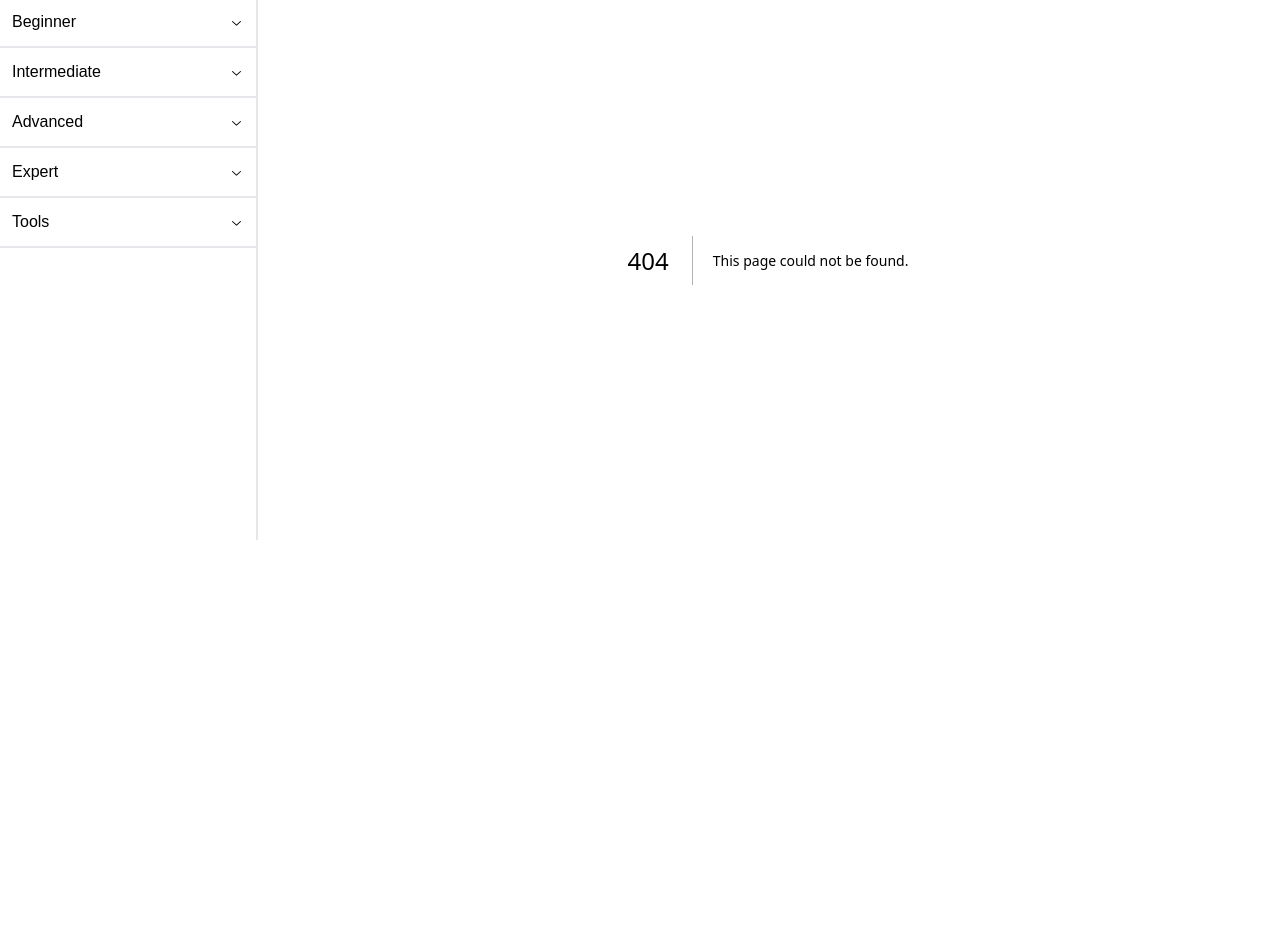
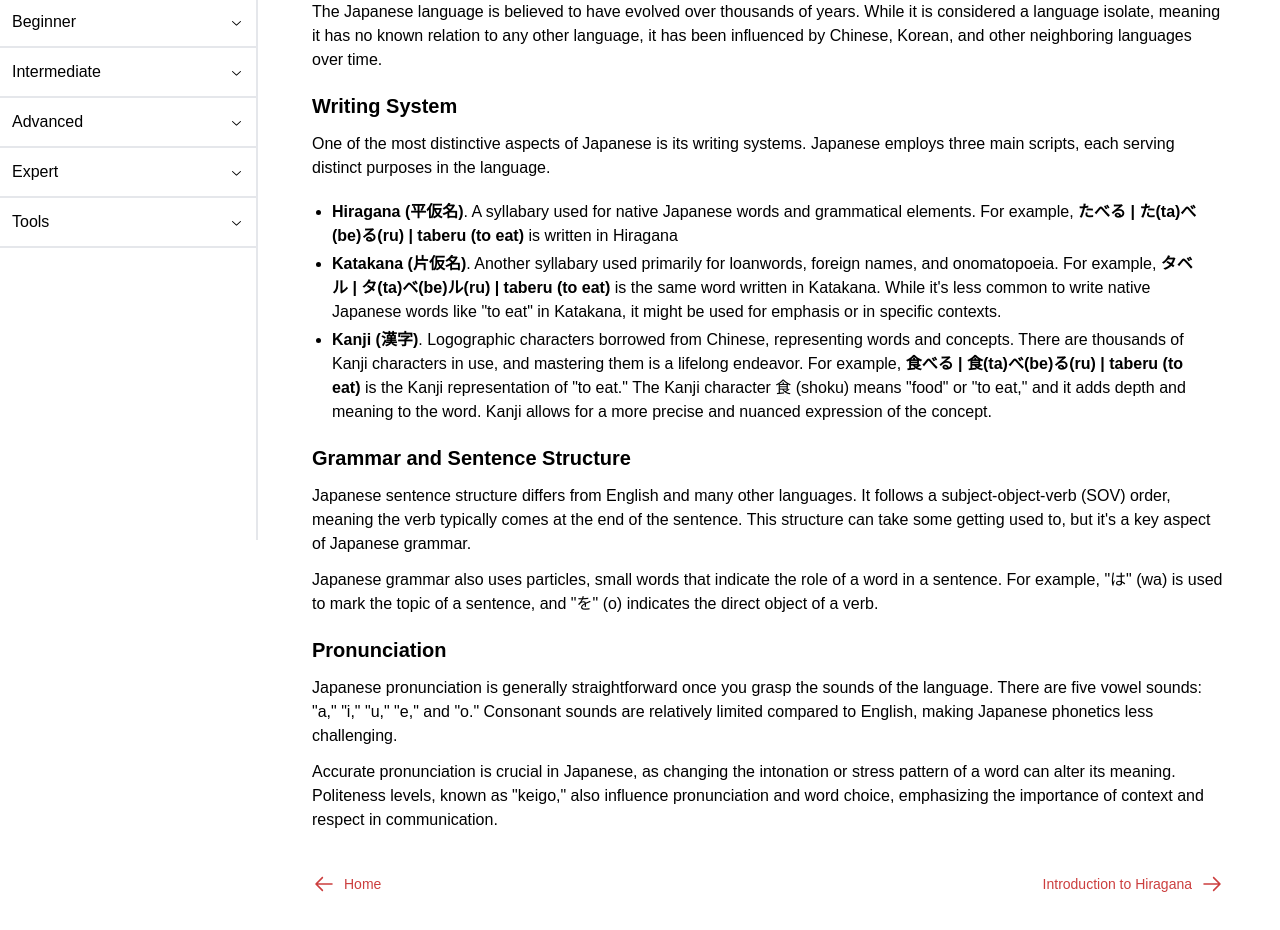
Before and after one commit to LinCie/tanukihub, a Next.js app: page /introductory/intro-to-japanese in a window 1280 px wide. Before the commit this address had no page. Shown: the part 260-1190 px from the top of the page. Before the commit the page ends 976 px from the top, so only its background shows below. Built offline with nearby package versions, Linux system fonts and the light colour scheme; a web font is replaced by a local one.

Commit message:
finalize intro to japanese page

```diff
--- /dev/null
+++ b/app/introductory/intro-to-japanese/page.tsx
@@ -0,0 +1,118 @@
+// Custom Component Imports
+import PageTitle from "@/components/typography/PageTitle";
+import Paragraph from "@/components/typography/Paragraph";
+import BottomNavigation from "@/components/navigation/BottomNavigation";
+import BottomNavigationLink from "@/components/navigation/BottomNavigationLink";
+import SectionTitle from "@/components/typography/SectionTitle";
+import List from "@/components/list/List";
+import ListContent from "@/components/list/ListContent";
+import Bold from "@/components/typography/Bold";
+
+const WritingSystemSection = () => {
+  return (
+    <section id="writing-system">
+      <SectionTitle>Writing System</SectionTitle>
+      <Paragraph>
+        One of the most distinctive aspects of Japanese is its writing systems.
+        Japanese employs three main scripts, each serving distinct purposes in
+        the language.
+      </Paragraph>
+      <List type="disc" position="outside" className="mx-5">
+        <ListContent className="mb-1 text-sm text-black last-of-type:mb-4 dark:text-white sm:text-base last-of-type:sm:mb-5">
+          <Bold>Hiragana (平仮名)</Bold>. A syllabary used for native Japanese
+          words and grammatical elements. For example,{" "}
+          <Bold>たべる | た(ta)べ(be)る(ru) | taberu (to eat)</Bold> is written
+          in Hiragana
+        </ListContent>
+        <ListContent className="mb-1 text-sm text-black last-of-type:mb-4 dark:text-white sm:text-base last-of-type:sm:mb-5">
+          <Bold>Katakana (片仮名)</Bold>. Another syllabary used primarily for
+          loanwords, foreign names, and onomatopoeia. For example,{" "}
+          <Bold>タベル | タ(ta)ベ(be)ル(ru) | taberu (to eat)</Bold> is the same
+          word written in Katakana. While it's less common to write native
+          Japanese words like "to eat" in Katakana, it might be used for
+          emphasis or in specific contexts.
+        </ListContent>
+        <ListContent className="mb-1 text-sm text-black last-of-type:mb-4 dark:text-white sm:text-base last-of-type:sm:mb-5">
+          <Bold>Kanji (漢字)</Bold>. Logographic characters borrowed from
+          Chinese, representing words and concepts. There are thousands of Kanji
+          characters in use, and mastering them is a lifelong endeavor. For
+          example, <Bold>食べる | 食(ta)べ(be)る(ru) | taberu (to eat)</Bold> is
+          the Kanji representation of "to eat." The Kanji character 食 (shoku)
+          means "food" or "to eat," and it adds depth and meaning to the word.
+          Kanji allows for a more precise and nuanced expression of the concept.
+        </ListContent>
+      </List>
+    </section>
+  );
+};
+
+const GrammarSection = () => {
+  return (
+    <section id="grammar-section">
+      <SectionTitle>Grammar and Sentence Structure</SectionTitle>
+      <Paragraph>
+        Japanese sentence structure differs from English and many other
+        languages. It follows a subject-object-verb (SOV) order, meaning the
+        verb typically comes at the end of the sentence. This structure can take
+        some getting used to, but it's a key aspect of Japanese grammar.
+      </Paragraph>
+      <Paragraph>
+        Japanese grammar also uses particles, small words that indicate the role
+        of a word in a sentence. For example, "は" (wa) is used to mark the
+        topic of a sentence, and "を" (o) indicates the direct object of a verb.
+      </Paragraph>
+    </section>
+  );
+};
+
+const PronunciationSection = () => {
+  return (
+    <section id="pronunciation-secttion">
+      <SectionTitle>Pronunciation</SectionTitle>
+      <Paragraph>
+        Japanese pronunciation is generally straightforward once you grasp the
+        sounds of the language. There are five vowel sounds: "a," "i," "u," "e,"
+        and "o." Consonant sounds are relatively limited compared to English,
+        making Japanese phonetics less challenging.
+      </Paragraph>
+      <Paragraph>
+        Accurate pronunciation is crucial in Japanese, as changing the
+        intonation or stress pattern of a word can alter its meaning. Politeness
+        levels, known as "keigo," also influence pronunciation and word choice,
+        emphasizing the importance of context and respect in communication.
+      </Paragraph>
+    </section>
+  );
+};
+
+export default function Home() {
+  return (
+    <div id="home">
+      {/* Title */}
+      <PageTitle>Introduction to Japanese</PageTitle>
+      <Paragraph>
+        The Japanese language, with its rich history and unique writing systems,
+        is a captivating and rewarding journey for language enthusiasts. In this
+        section, we'll delve into the fundamentals of the Japanese language,
+        giving you a taste of what awaits on your path to Japanese fluency.
+      </Paragraph>
+      <Paragraph>
+        The Japanese language is believed to have evolved over thousands of
+        years. While it is considered a language isolate, meaning it has no
+        known relation to any other language, it has been influenced by Chinese,
+        Korean, and other neighboring languages over time.
+      </Paragraph>
+      {/* Sections */}
+      <WritingSystemSection />
+      <GrammarSection />
+      <PronunciationSection />
+      {/* Navigations */}
+      <BottomNavigation>
+        <BottomNavigationLink href="/">Home</BottomNavigationLink>
+        <BottomNavigationLink right href="/introductory/intro-to-hiragana/">
+          Introduction to Hiragana
+        </BottomNavigationLink>
+      </BottomNavigation>
+    </div>
+  );
+}
--- a/components/list/List.tsx
+++ b/components/list/List.tsx
@@ -2,7 +2,7 @@ import { ReactNode, ComponentPropsWithoutRef } from "react";
 
 interface Props extends ComponentPropsWithoutRef<"ul"> {
   children?: ReactNode;
-  type: "disc" | "decimal" | "none";
+  type: "disc" | "decimal";
   position: "inside" | "outside";
 }
 
@@ -15,9 +15,12 @@ export default function List({
 }: Props) {
   const customClass = className ? className : "";
 
+  const listType = type === "disc" ? "list-disc" : "list-decimal";
+  const listPosition = position === "inside" ? "list-inside" : "list-outside";
+
   return (
     <ul
-      className={`list-${type} list-${position} ${customClass}`.trim()}
+      className={`${listType} ${listPosition} ${customClass}`.trim()}
       {...props}
     >
       {children}
--- /dev/null
+++ b/components/list/ListContent.tsx
@@ -0,0 +1,13 @@
+import { ReactNode, ComponentPropsWithoutRef } from "react";
+
+interface Props extends ComponentPropsWithoutRef<"li"> {
+  children?: ReactNode;
+}
+
+export default function ListContent({ children, className, ...props }: Props) {
+  return (
+    <li className={`${className}`.trim()} {...props}>
+      {children}
+    </li>
+  );
+}
```
